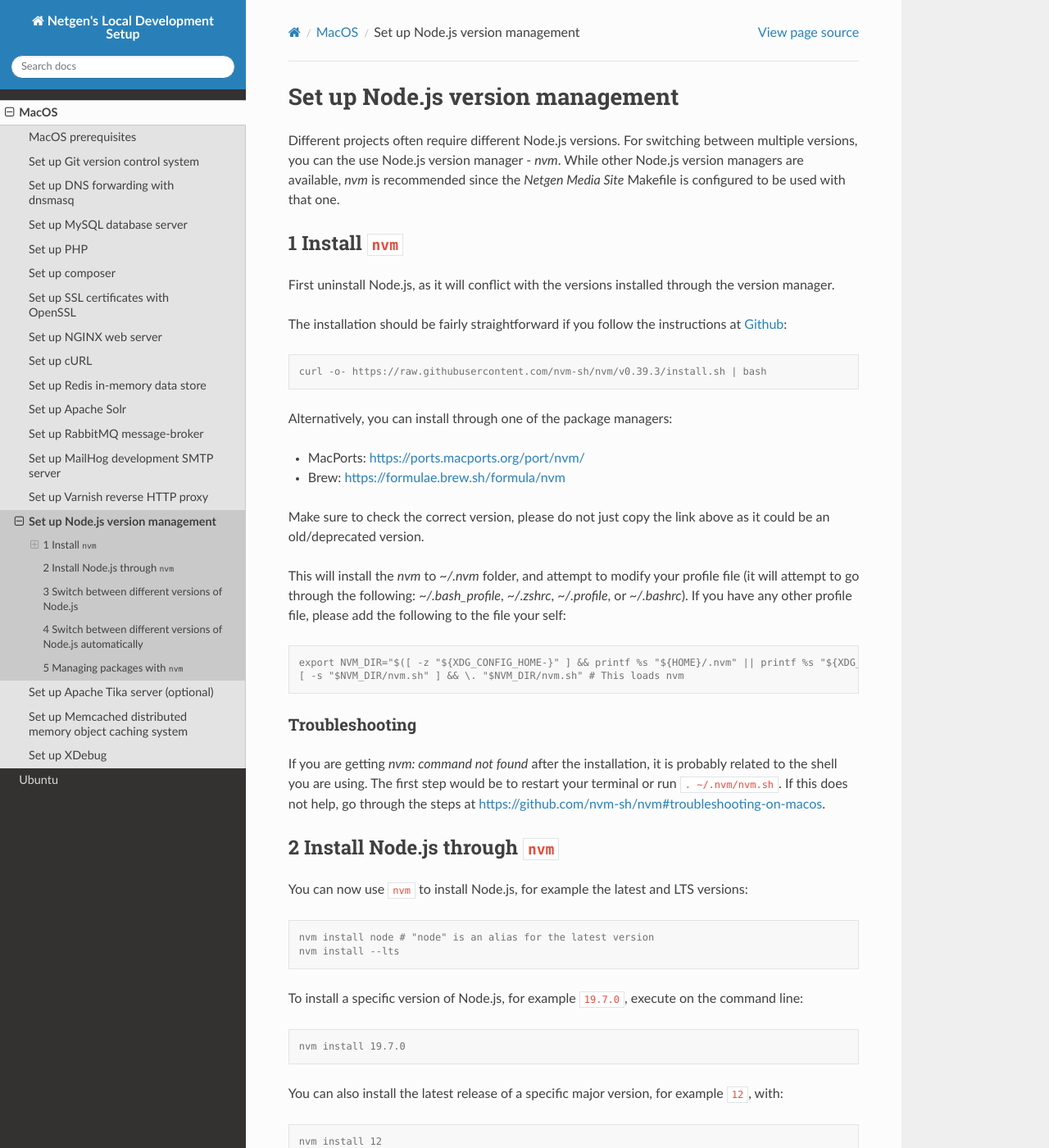
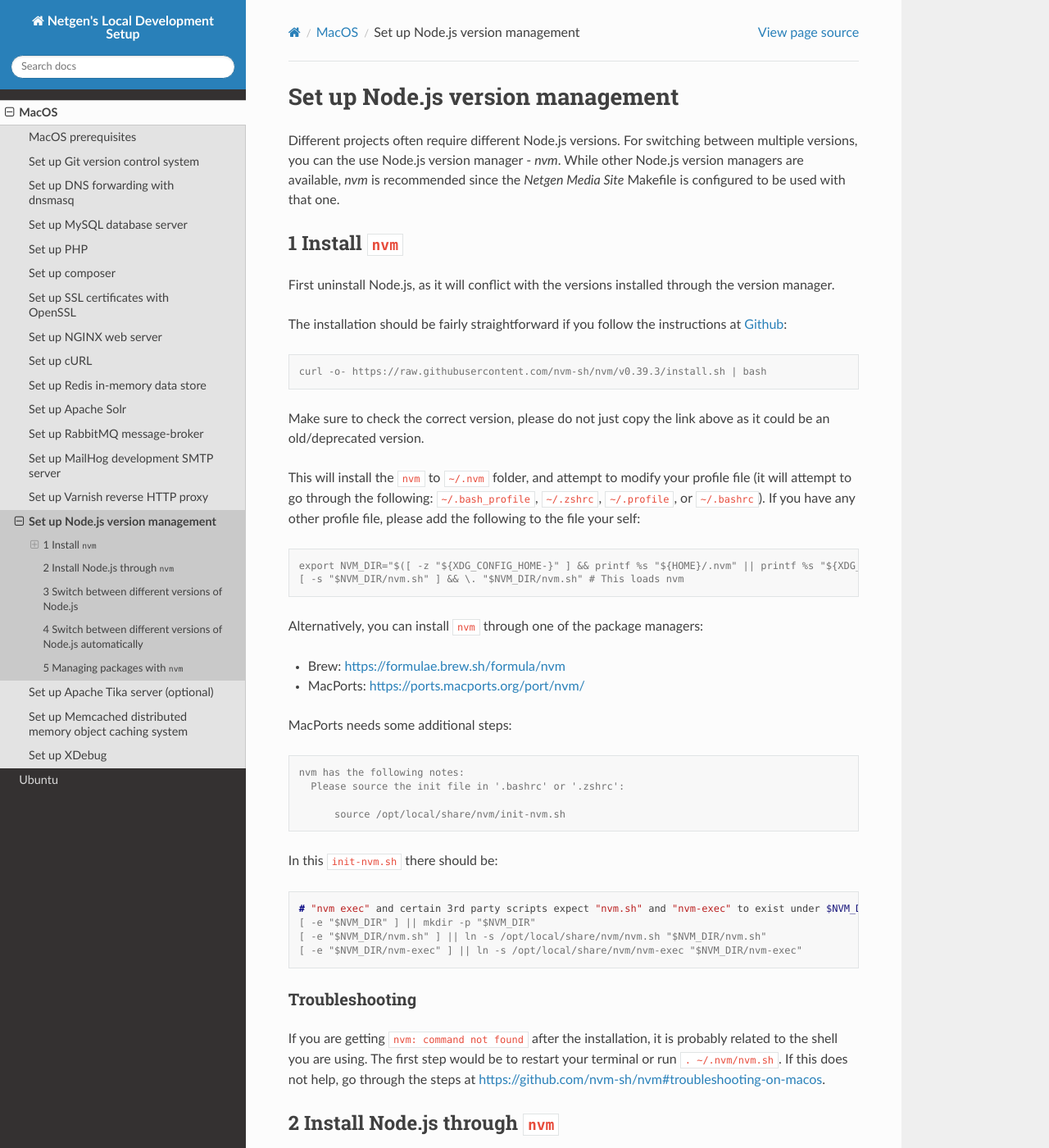
Before and after one commit to netgen/local-development-setup, a Sphinx documentation site: the page built from docs/source/macos/nodejs.rst, in a window 1280 px wide and 1400 px high. Shown: the whole window at 82% size. Built offline with Sphinx 7.4.7 and the Read the Docs theme 2.0.0, drawn with Linux system fonts in a browser that asks for light colours; formulas are drawn with MathJax 3.

Commit message:
NGGW-105 add additional note regarding macports installation

```diff
--- a/docs/source/macos/nodejs.rst
+++ b/docs/source/macos/nodejs.rst
@@ -37,10 +32,34 @@
     export NVM_DIR="$([ -z "${XDG_CONFIG_HOME-}" ] && printf %s "${HOME}/.nvm" || printf %s "${XDG_CONFIG_HOME}/nvm")"
     [ -s "$NVM_DIR/nvm.sh" ] && \. "$NVM_DIR/nvm.sh" # This loads nvm
 
+Alternatively, you can install ``nvm`` through one of the package managers:
+
+* Brew: https://formulae.brew.sh/formula/nvm
+* MacPorts: https://ports.macports.org/port/nvm/
+
+MacPorts needs some additional steps:
+
+.. code:: console
+
+  nvm has the following notes:
+    Please source the init file in '.bashrc' or '.zshrc':
+
+        source /opt/local/share/nvm/init-nvm.sh
+
+In this ``init-nvm.sh`` there should be:
+
+.. code:: console
+
+    # "nvm exec" and certain 3rd party scripts expect "nvm.sh" and "nvm-exec" to exist under $NVM_DIR
+    [ -e "$NVM_DIR" ] || mkdir -p "$NVM_DIR"
+    [ -e "$NVM_DIR/nvm.sh" ] || ln -s /opt/local/share/nvm/nvm.sh "$NVM_DIR/nvm.sh"
+    [ -e "$NVM_DIR/nvm-exec" ] || ln -s /opt/local/share/nvm/nvm-exec "$NVM_DIR/nvm-exec"
+
+
 Troubleshooting
 ~~~~~~~~~~~~~~~
 
-If you are getting `nvm: command not found` after the installation, it is
+If you are getting ``nvm: command not found`` after the installation, it is
 probably related to the shell you are using. The first step would be to restart
 your terminal or run ``. ~/.nvm/nvm.sh``.
 If this does not help, go through the steps at https://github.com/nvm-sh/nvm#troubleshooting-on-macos.
```
Also changed, not shown: other parts of docs/source/macos/nodejs.rst (+2 -7 lines).
